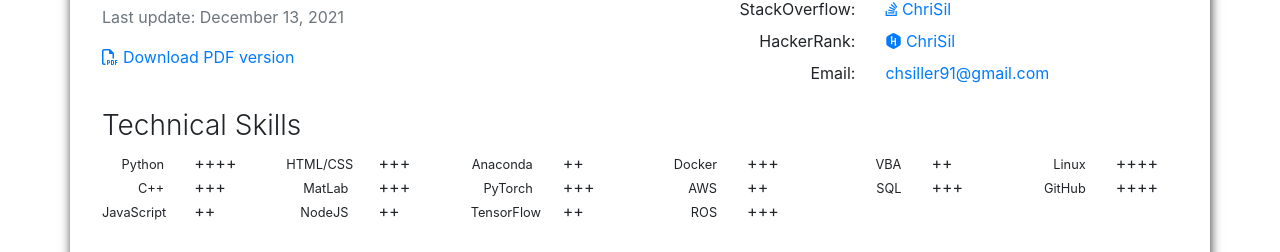
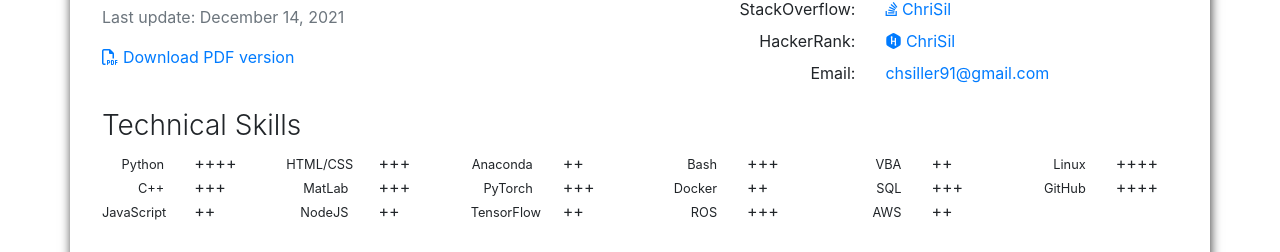
Before and after one commit to ChriSil/cv, a plain HTML site: page index.html in a window 1280 px wide. Shown: the part 141-393 px from the top of the page. Drawn offline with nearby package versions, Linux system fonts and the light colour scheme.

Commit message:
Deploying to gh-pages from  @ ec46190af9f3c2f124ed9d54e0fecb26addc9e59 🚀

```diff
--- a/index.html
+++ b/index.html
@@ -18,7 +18,7 @@
             <div class="col-md-6 col-print-6">
                 <h1>Christopher Siller<br />Software Engineer, M.Sc.</h1>
                 <p>
-                    <time datetime="" class="text-muted">Last update: December 13, 2021</time>
+                    <time datetime="" class="text-muted">Last update: December 14, 2021</time>
                 </p>
                 <p>
                     <span class="screen"><a href="christopher-siller.software-engineer-m-sc.pdf"><i class="fa fa-file-pdf-o"
@@ -72,7 +72,7 @@
                 ++
             </div>
             <div class="col-print-1 col-3 col-md-2 col-lg-1 text-right">
-                <small>Docker</small>
+                <small>Bash</small>
             </div>
             <div class="col-print-1 col-3 col-md-2 col-lg-1">
                 +++
@@ -108,7 +108,7 @@
                 +++
             </div>
             <div class="col-print-1 col-3 col-md-2 col-lg-1 text-right">
-                <small>AWS</small>
+                <small>Docker</small>
             </div>
             <div class="col-print-1 col-3 col-md-2 col-lg-1">
                 ++
@@ -148,6 +148,12 @@
             </div>
             <div class="col-print-1 col-3 col-md-2 col-lg-1">
                 +++
+            </div>
+            <div class="col-print-1 col-3 col-md-2 col-lg-1 text-right">
+                <small>AWS</small>
+            </div>
+            <div class="col-print-1 col-3 col-md-2 col-lg-1">
+                ++
             </div>
         </div>
 
```
Also changed, not shown: 1 other file.
